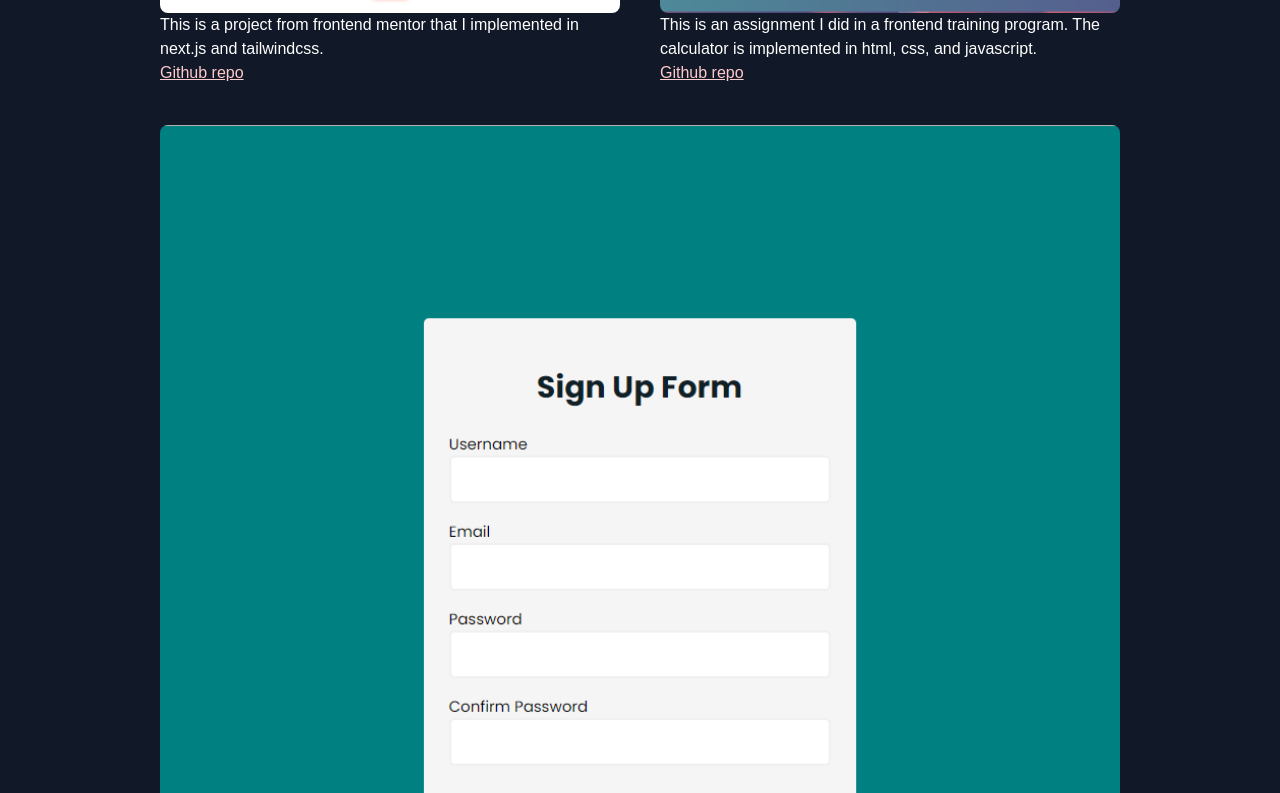
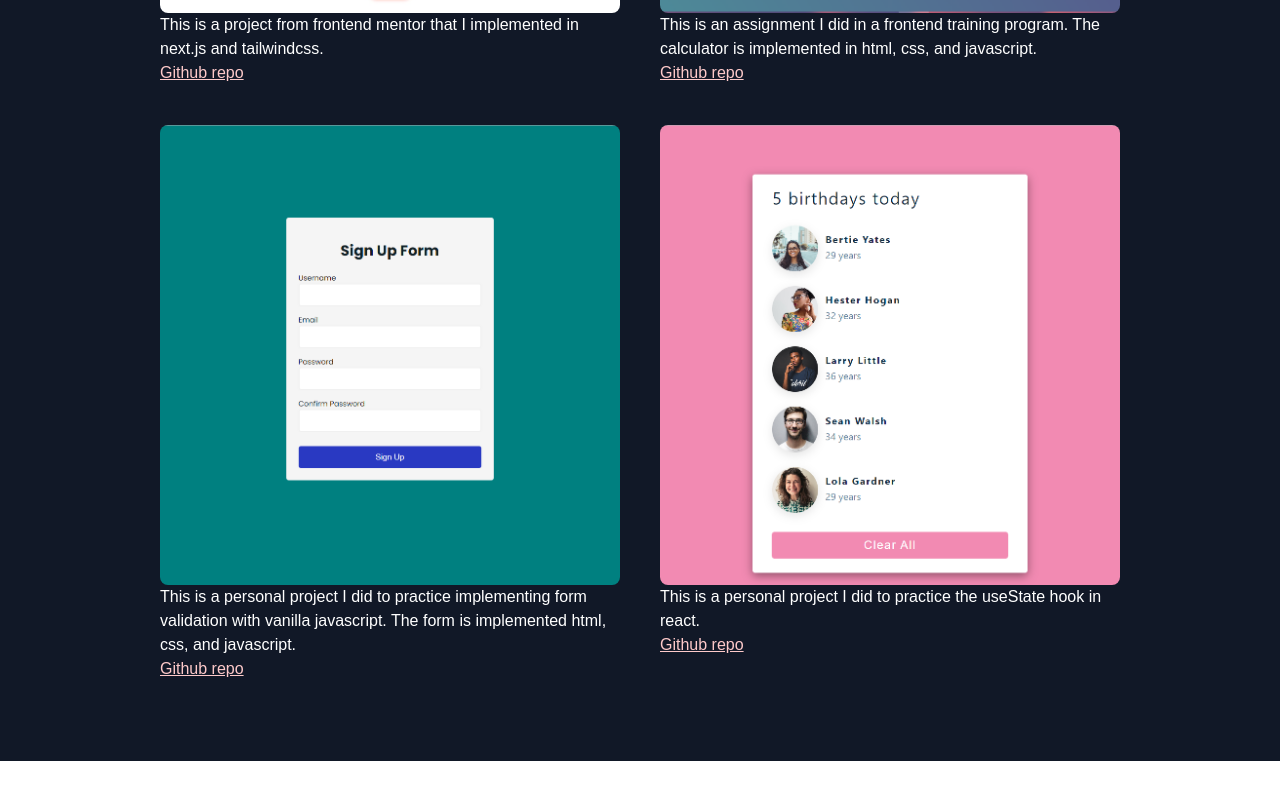
Before and after one commit to eric-wth/dev-portfolio, a Next.js app: page / in a window 1280 px wide. Shown: the part 1587-2380 px from the top of the page. After the commit the page ends 2348 px from the top, so only its background shows below. Built offline with nearby package versions, Linux system fonts and the light colour scheme.

Commit message:
Added another project

```diff
--- a/pages/index.js
+++ b/pages/index.js
@@ -4,6 +4,7 @@ import Image from "next/image";
 import manageHomepage from "../public/manage-homepage.jpg";
 import calculator from "../public/calculator.PNG";
 import formValidation from "../public/form-validation.PNG";
+import birthdayReminder from "../public/birthday-reminder.PNG";
 
 export default function Home() {
   return (
@@ -80,7 +81,7 @@ export default function Home() {
                 next.js and tailwindcss.
               </p>
 
-              <a href='https://github.com/eric-wth/form-validation' target='_blank' rel="noreferrer" class='text-red-200 underline'>
+              <a href='https://github.com/eric-wth/manage-site-landing-page' target='_blank' rel="noreferrer" class='text-red-200 underline'>
                   Github repo
               </a>
             </div>
@@ -121,7 +122,26 @@ export default function Home() {
                 The form is implemented html, css, and javascript.
               </p>
 
-              <a href='https://github.com/eric-wth/calculator-assignment' target='_blank' rel="noreferrer" class='text-red-200 underline'>
+              <a href='https://github.com/eric-wth/form-validation' target='_blank' rel="noreferrer" class='text-red-200 underline'>
+                  Github repo
+              </a>
+            </div>
+
+            <div className="basis-1/3 flex-1 ">
+              <Image
+                src={birthdayReminder}
+                alt='form validation project'
+                className="rounded-lg object-cover"
+                width={100}
+                height={100}
+                layout="responsive"
+              />
+
+              <p class='text-white text-1xl'>
+                This is a personal project I did to practice the useState hook in react.
+              </p>
+
+              <a href='https://github.com/eric-wth/birthday-reminder-app' target='_blank' rel="noreferrer" class='text-red-200 underline'>
                   Github repo
               </a>
             </div>
```
Also changed, not shown: public/birthday-reminder.PNG (added).
